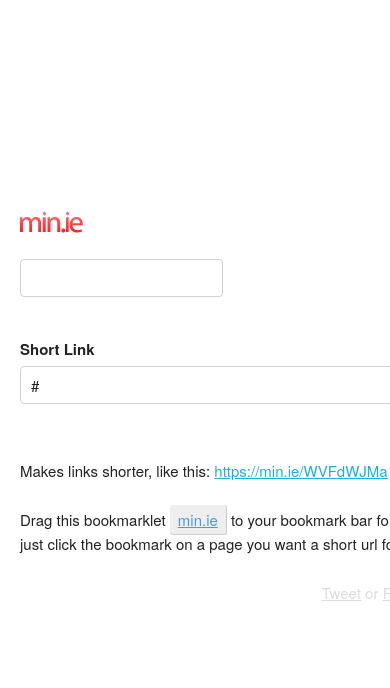
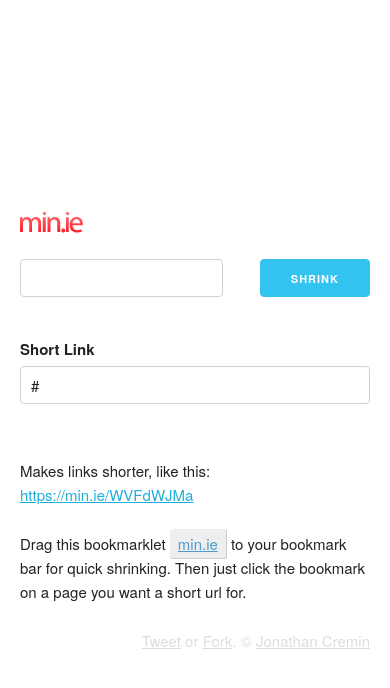
Before and after one commit to kudos/min.ie, a Python web app: template app/templates/index.html in a window 390 px wide; the page is wider, and only the part inside the window is pictured. Shown: the top 688 px of that part. Run offline with Jinja, Linux system fonts and the light colour scheme; the template is opened without the code that fills it: most values are stand-ins (such as "Sample title", 1, 10 or a date in 2020); form fields are guessed from the names that the template uses.

Commit message:
Make responsive

```diff
--- a/app/templates/index.html
+++ b/app/templates/index.html
@@ -1,7 +1,8 @@
 <!DOCTYPE html>
 <html xmlns="http://www.w3.org/1999/xhtml" xml:lang="en" lang="en">
   <head>
-  <meta http-equiv="Content-Type" content="text/html; charset=utf-8" />
+    <meta http-equiv="Content-Type" content="text/html; charset=utf-8" />
+    <meta name="viewport" content="width=device-width, initial-scale=1.0">
     <link rel="stylesheet" href="/static/style.css" />
     <title>minie links!</title>
   </head>
--- a/static/style.css
+++ b/static/style.css
@@ -857,7 +857,7 @@ there.
 
 .container {
   margin-top: 25vh;
-  width: 570px;
+  max-width: 570px;
 }
 
 .not-found h2 {
```
